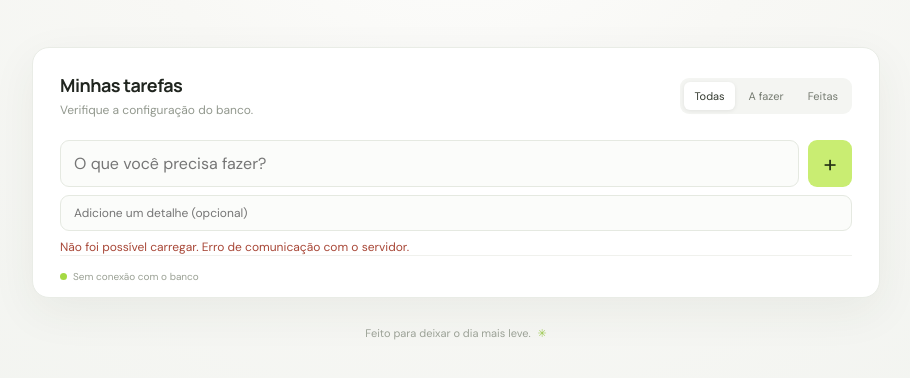
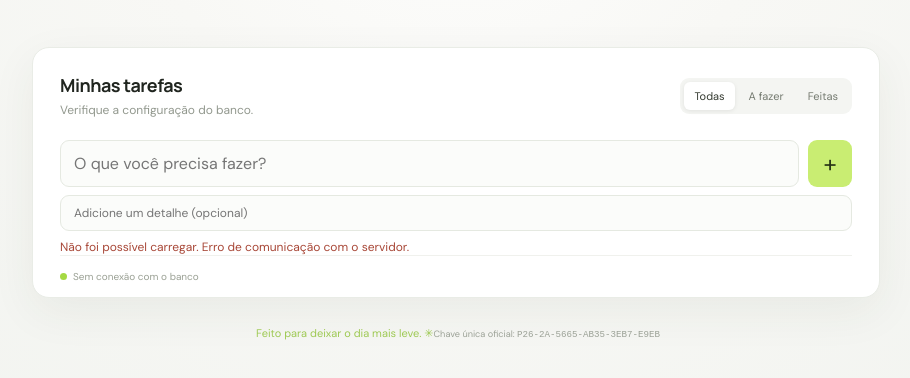
Before and after one commit to luiz964/dia-claro-cloudflare-tasks, a website: page public/index.html in a window 1280 px wide. Shown: the part 342-720 px from the top of the page, without its empty margins (184-1094 px from the left). Drawn offline with Linux system fonts and the light colour scheme; no server answers.

Commit message:
Add official assignment hash to public/index.html

```diff
--- a/public/index.html
+++ b/public/index.html
@@ -19,7 +19,7 @@
       <p id="notice" class="notice" role="status"></p><ul id="task-list" class="task-list"></ul><div id="empty" class="empty" hidden><span>✦</span><p>Nada por aqui ainda.<br>Adicione sua primeira tarefa acima.</p></div>
       <footer class="board-foot"><span class="live-dot"></span><span id="connection">Conectando ao banco de dados…</span></footer>
     </section>
-    <footer class="page-foot">Feito para deixar o dia mais leve. <span>✳</span></footer>
+    <footer class="page-foot"><span class="footer-message">Feito para deixar o dia mais leve. <b>✳</b></span><small>Chave única oficial: <code>P26-2A-5665-AB35-3EB7-E9EB</code></small></footer>
   </main>
 </body>
 </html>
```
